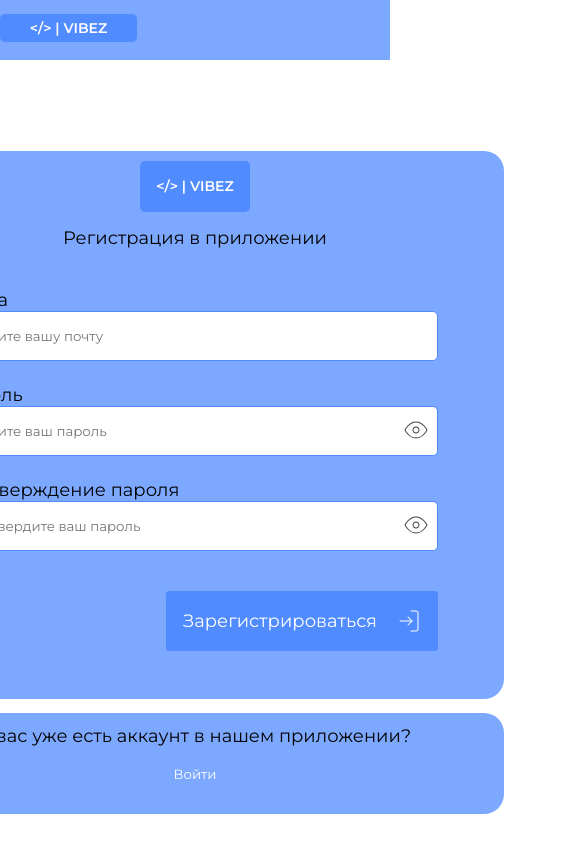
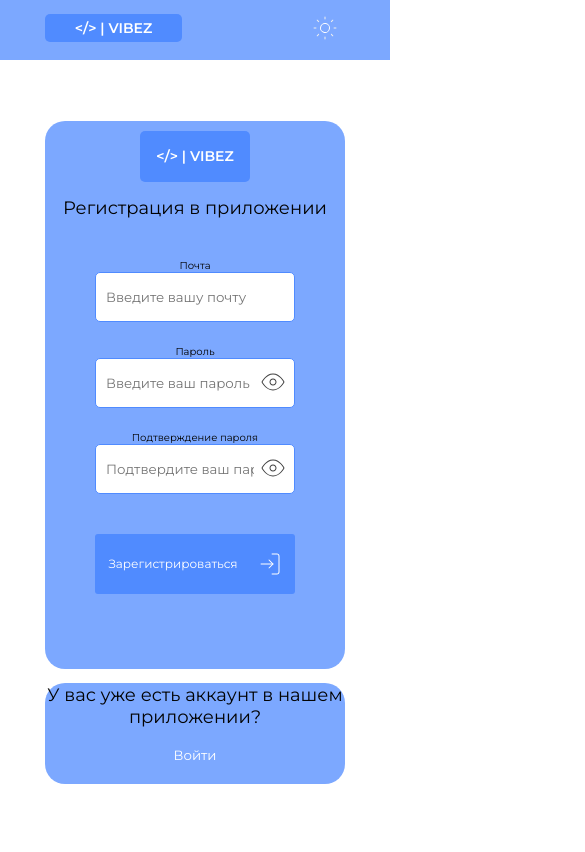
Before and after one commit to D0nechka/VibeZ, a React (Vite) app: page / in a window 390 px wide. Shown: the top 852 px of the page, 585 px wide, since content can reach past the window. Built offline with nearby package versions, Linux system fonts and the light colour scheme.

Commit message:
whole: добавил json-server, адаптивная верстка начального экрана

```diff
--- /dev/null
+++ b/json-server/db.json
@@ -0,0 +1,4 @@
+{
+    "users": [],
+    "notifications": []
+}
--- a/package.json
+++ b/package.json
@@ -4,7 +4,8 @@
   "private": true,
   "scripts": {
     "start": "node scripts/start.js",
-    "build": "node scripts/build.js"
+    "build": "node scripts/build.js",
+    "start:server": "json-server-auth ./json-server/db.json"
   },
   "eslintConfig": {
     "extends": [
--- a/src/features/AuthForm/ui/style.module.scss
+++ b/src/features/AuthForm/ui/style.module.scss
@@ -6,6 +6,18 @@
     height: 450px;
     background: var(--opacity-blue);
     border-radius: 20px;
+
+    @media (max-width: 650px) {
+        width: 400px;
+    }
+
+    @media (max-width: 450px) {
+        width: 300px;
+    }
+
+    @media (max-width: 320px) {
+        width: 200px;
+    }
 }
 
 .logo {
@@ -20,21 +32,72 @@
 
 .inputContainerEmail {
     margin-top: 40px;
+
+    @media (max-width: 450px) {
+        display: flex;
+        flex-direction: column;
+        align-items: center;
+
+        span {
+            font-size: 10px;
+        }
+    }
 }
 
 .inputContainerPassword {
     margin-top: 23px;
+
+    @media (max-width: 450px) {
+        display: flex;
+        flex-direction: column;
+        align-items: center;
+
+        span {
+            font-size: 10px;
+        }
+    }
 }
 
 .btnAuth {
     margin-top: 40px;
     align-self: flex-end;
     margin-right: 66px;
+
+    @media (max-width: 450px) {
+        width: 200px;
+        align-self: center;
+        margin-right: 0px;
+
+        span {
+            font-size: 12px;
+        }
+    }
+
+    @media (max-width: 320px) {
+        width: 150px;
+        height: 40px;
+
+        span {
+            font-size: 8px;
+        }
+    }
 }
 
 .input {
     width: 486px;
     padding-left: 10px;
+
+    @media (max-width: 650px) {
+        width: 300px;
+    }
+
+    @media (max-width: 450px) {
+        width: 200px;
+    }
+
+    @media (max-width: 320px) {
+        width: 150px;
+    }
 }
 
 .btnContent {
--- a/src/features/RegForm/ui/style.module.scss
+++ b/src/features/RegForm/ui/style.module.scss
@@ -6,6 +6,18 @@
     height: 548px;
     background: var(--opacity-blue);
     border-radius: 20px;
+
+    @media (max-width: 650px) {
+        width: 400px;
+    }
+
+    @media (max-width: 450px) {
+        width: 300px;
+    }
+
+    @media (max-width: 320px) {
+        width: 200px;
+    }
 }
 
 .logo {
@@ -16,14 +28,35 @@
 
 .title {
     margin-top: 15px;
+    text-align: center;
 }
 
 .inputContainerEmail {
     margin-top: 40px;
+
+    @media (max-width: 450px) {
+        display: flex;
+        flex-direction: column;
+        align-items: center;
+
+        span {
+            font-size: 10px;
+        }
+    }
 }
 
 .inputContainerPassword {
     margin-top: 23px;
+
+    @media (max-width: 450px) {
+        display: flex;
+        flex-direction: column;
+        align-items: center;
+
+        span {
+            font-size: 10px;
+        }
+    }
 }
 
 .btnReg {
@@ -34,11 +67,44 @@
     padding-right: 14px;
     width: 272px;
     height: 60px;
+
+    @media (max-width: 450px) {
+        width: 200px;
+        align-self: center;
+        margin-right: 0px;
+
+        span {
+            font-size: 12px;
+        }
+    }
+
+    @media (max-width: 320px) {
+        width: 150px;
+        height: 40px;
+
+        span {
+            font-size: 8px;
+        }
+    }
 }
 
 .input {
     width: 486px;
     padding-left: 10px;
+
+    @media (max-width: 650px) {
+        width: 300px;
+    }
+
+    @media (max-width: 450px) {
+        width: 200px;
+
+        align-self: center;
+    }
+
+    @media (max-width: 320px) {
+        width: 150px;
+    }
 }
 
 .btnContent {
--- a/src/pages/Main/style.module.scss
+++ b/src/pages/Main/style.module.scss
@@ -16,10 +16,26 @@
     display: flex;
     align-items: center;
     justify-content: space-between;
+
+    @media (max-width: 1199px) {
+        width: 600px;
+    }
+
+    @media (max-width: 650px) {
+        width: 400px;
+    }
+
+    @media (max-width: 450px) {
+        width: 300px;
+    }
+
+    @media (max-width: 320px) {
+        width: 200px;
+    }
 }
 
 .content {
-    height: 100%;
+    height: calc(100% - 60px);
     display: flex;
     align-items: center;
     justify-content: center;
--- a/src/widgets/AuthRegForm/ui/style.module.scss
+++ b/src/widgets/AuthRegForm/ui/style.module.scss
@@ -8,6 +8,22 @@
     margin-top: 14px;
     width: 618px;
     height: 101px;
+
+    @media (max-width: 650px) {
+        width: 400px;
+    }
+
+    @media (max-width: 450px) {
+        width: 300px;
+    }
+
+    @media (max-width: 320px) {
+        width: 200px;
+    }
+
+    span {
+        text-align: center;
+    }
 }
 
 .btnChange {
--- a/src/widgets/ThemeSwitcher/ui/style.module.scss
+++ b/src/widgets/ThemeSwitcher/ui/style.module.scss
@@ -25,3 +25,7 @@
 .onSun {
     opacity: 1;
 }
+
+.btnSwitch {
+    width: 40px;
+}
```
